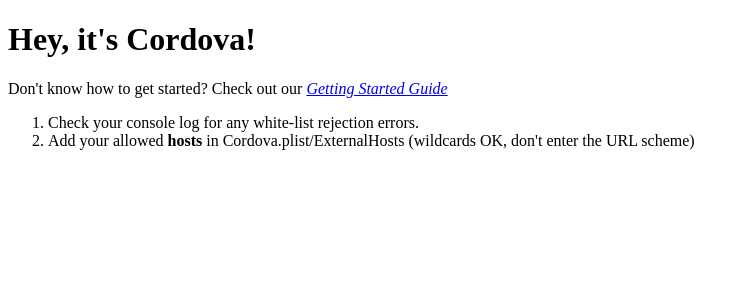
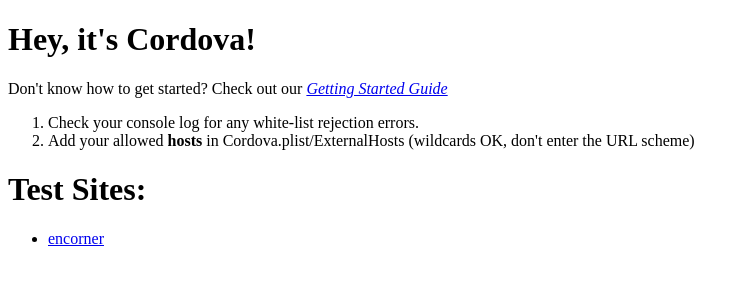
Before and after one commit to marstone/encorner-ios, a plain HTML site: page www/index.html in a window 1280 px wide. Shown: the whole page, without its empty margins (0-749 px from the left). Drawn offline with Linux system fonts and the light colour scheme.

Commit message:
version 1.0 alpha

```diff
--- a/www/index.html
+++ b/www/index.html
@@ -80,5 +80,9 @@
 		<li>Check your console log for any white-list rejection errors.</li>
 		<li>Add your allowed <strong>hosts</strong> in Cordova.plist/ExternalHosts (wildcards OK, don't enter the URL scheme)</li>
 	</ol>
+    <h1>Test Sites:</h1>
+    <ul>
+        <li><a href="http://t.encorner.org/index.html">encorner</a></li>
+    <ul>
   </body>
 </html>
```
Also changed, not shown: 1 other file.
